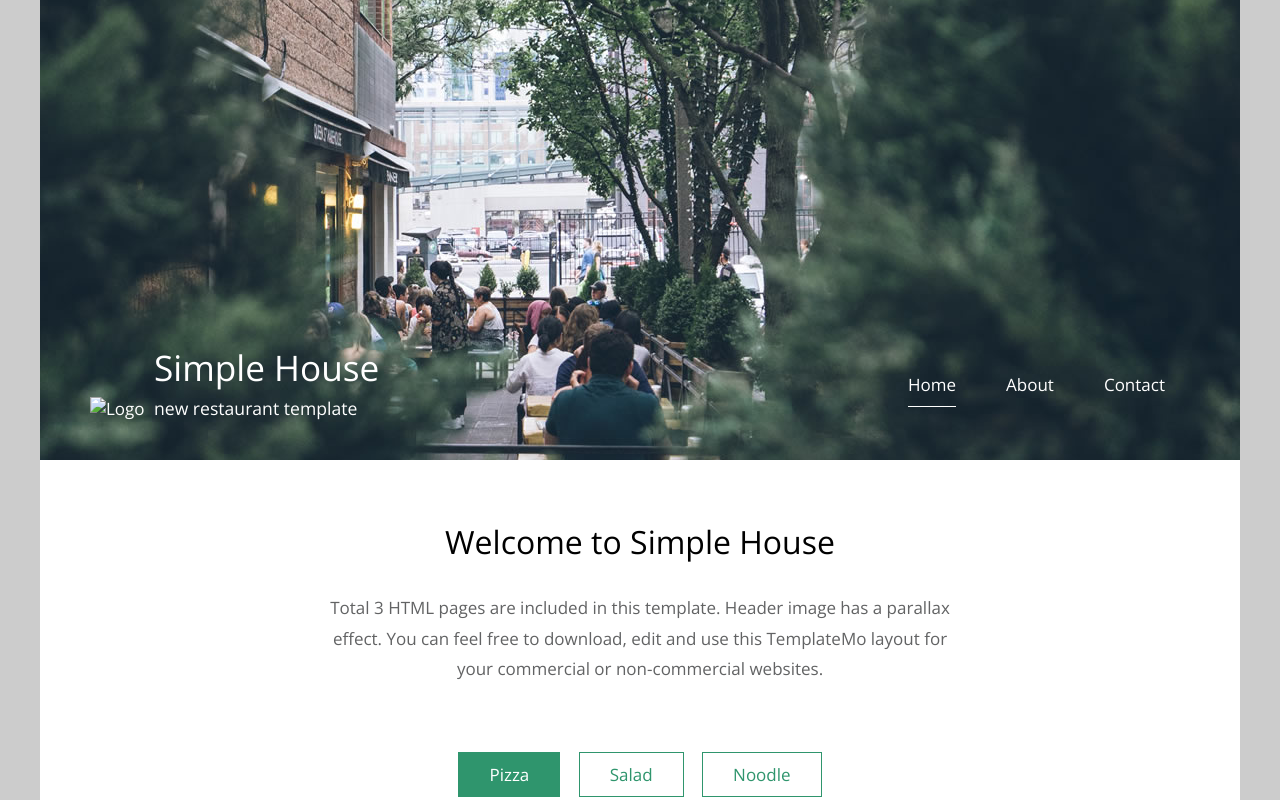
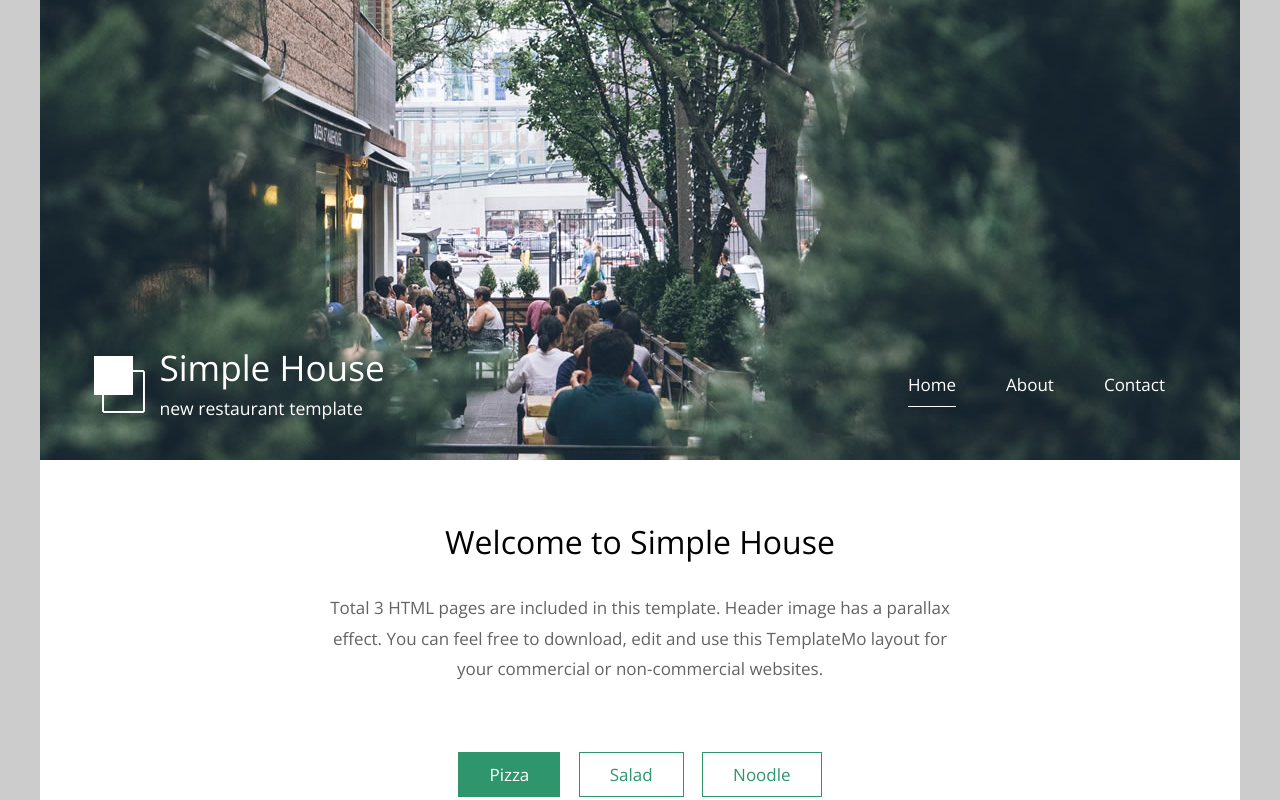
Before and after one commit to sultanmustafakhan/house, a plain HTML site: page index.html in a window 1280 px wide. Shown: the top 800 px of the page. Drawn offline with nearby package versions, Linux system fonts and the light colour scheme; files that its build step writes are made by us from their sources; files whose address does not match are found by name.

Commit message:
Update index.html

```diff
--- a/index.html
+++ b/index.html
@@ -9,13 +9,6 @@
     <link href="https://fonts.googleapis.com/css?family=Open+Sans:400" rel="stylesheet" />
 	<link href="css/templatemo-style.css" rel="stylesheet" />
 </head>
-<!--
-
-Simple House
-
-https://templatemo.com/tm-539-simple-house
-
--->
 <body>
 
 	<div class="container">
@@ -26,7 +19,7 @@ https://templatemo.com/tm-539-simple-house
 				<div class="tm-header">
 					<div class="row tm-header-inner">
 						<div class="col-md-6 col-12">
-							<img src="img/simple-house-logo.png" alt="Logo" class="tm-site-logo" />
+							<img src="simple-house-logo.png" alt="Logo" class="tm-site-logo" />
 							<div class="tm-site-text-box">
 								<h1 class="tm-site-title">Simple House</h1>
 								<h6 class="tm-site-description">new restaurant template</h6>
```
